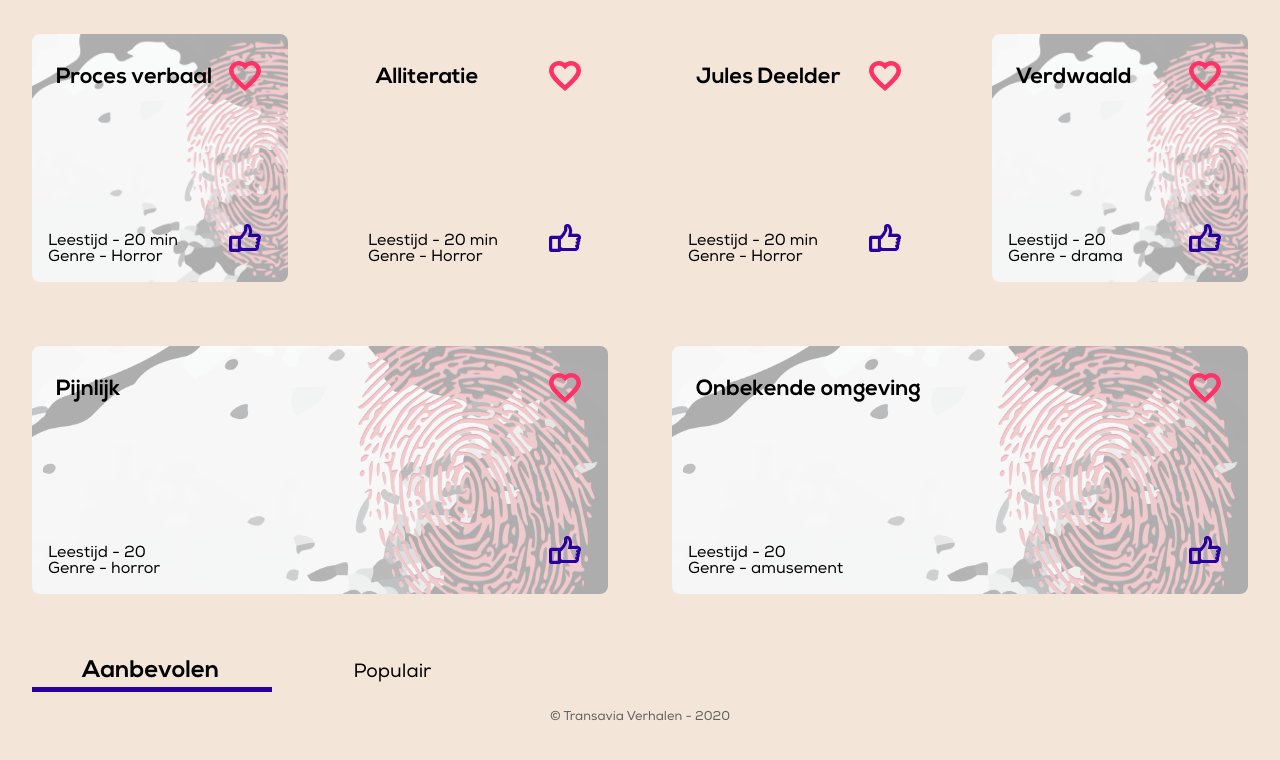
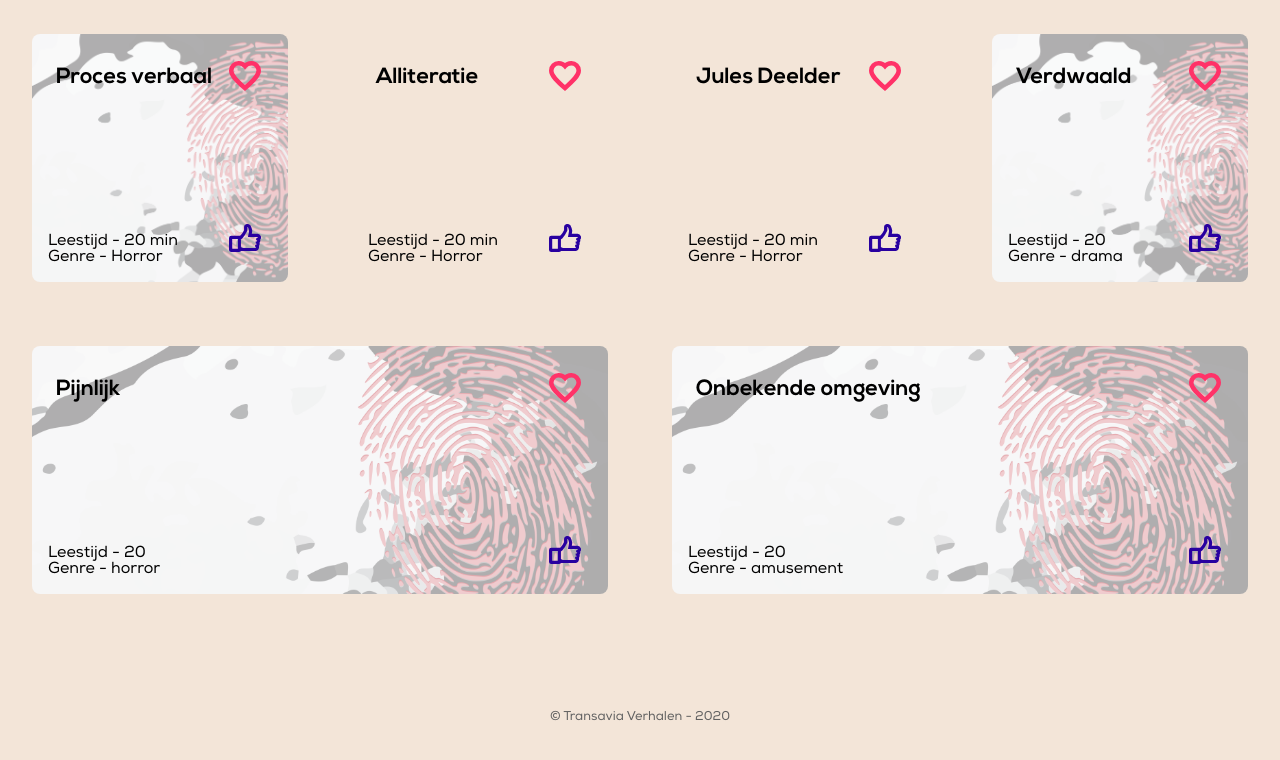
Before and after one commit to stefanvanbrummelen/website, a plain HTML site: page index.html in a window 1280 px wide. Shown: the part 62-822 px from the top of the page. After the commit the page ends 800 px from the top, so only its background shows below. Drawn offline with Linux system fonts and the light colour scheme.

Commit message:
Fixed footer

```diff
--- a/css/index.css
+++ b/css/index.css
@@ -284,6 +284,6 @@ footer h5 {
     width: 100%;
     color: #606060;
     text-align: center;
-    padding-top: 1.3em;
+    padding-top: 3em;
     padding-bottom: 1em;
 }
--- a/index.html
+++ b/index.html
@@ -73,11 +73,6 @@
         </article>
 
     </main>
-    <section class="toggle-slider">
-        <button value="aanbevolen">Aanbevolen</button>
-        <button value="populair">Populair</button>
-        <span></span>
-    </section>
 
     <section id="beoordeling" class="hidden">
         <article>
```
